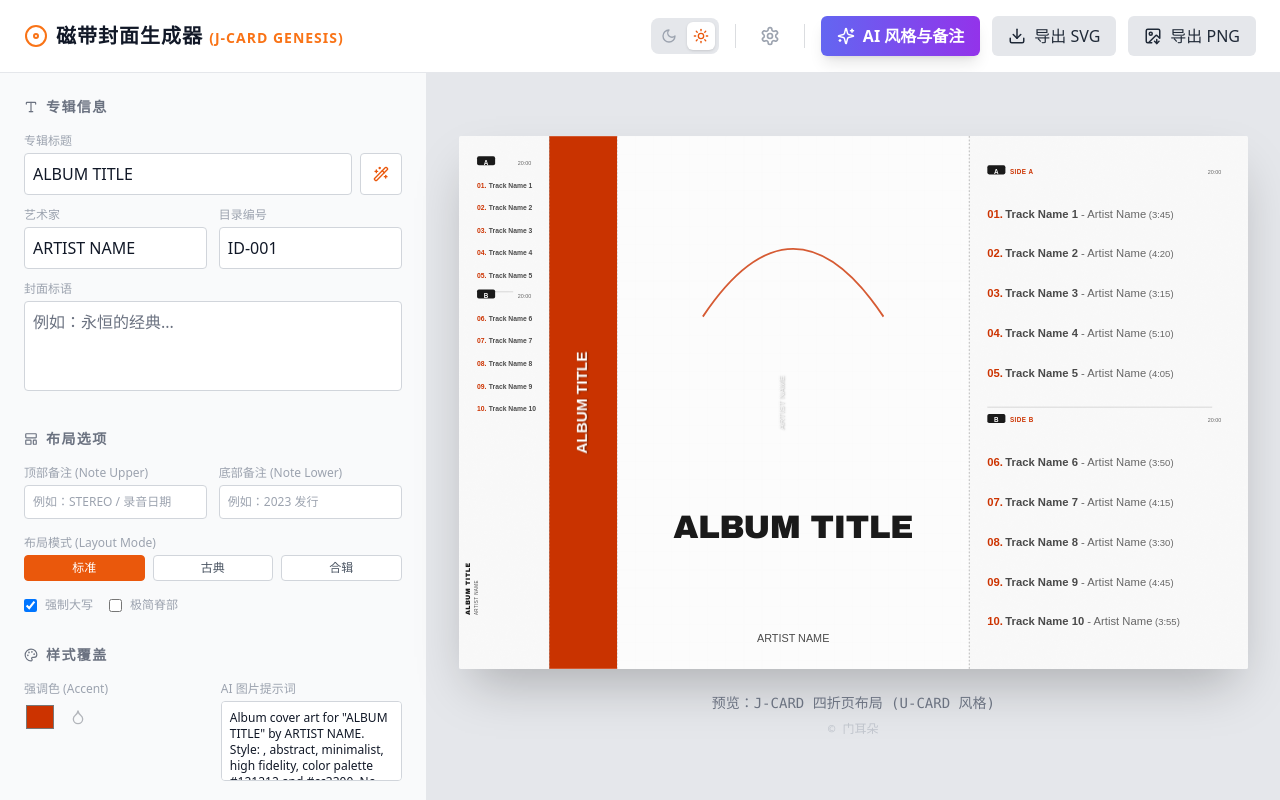
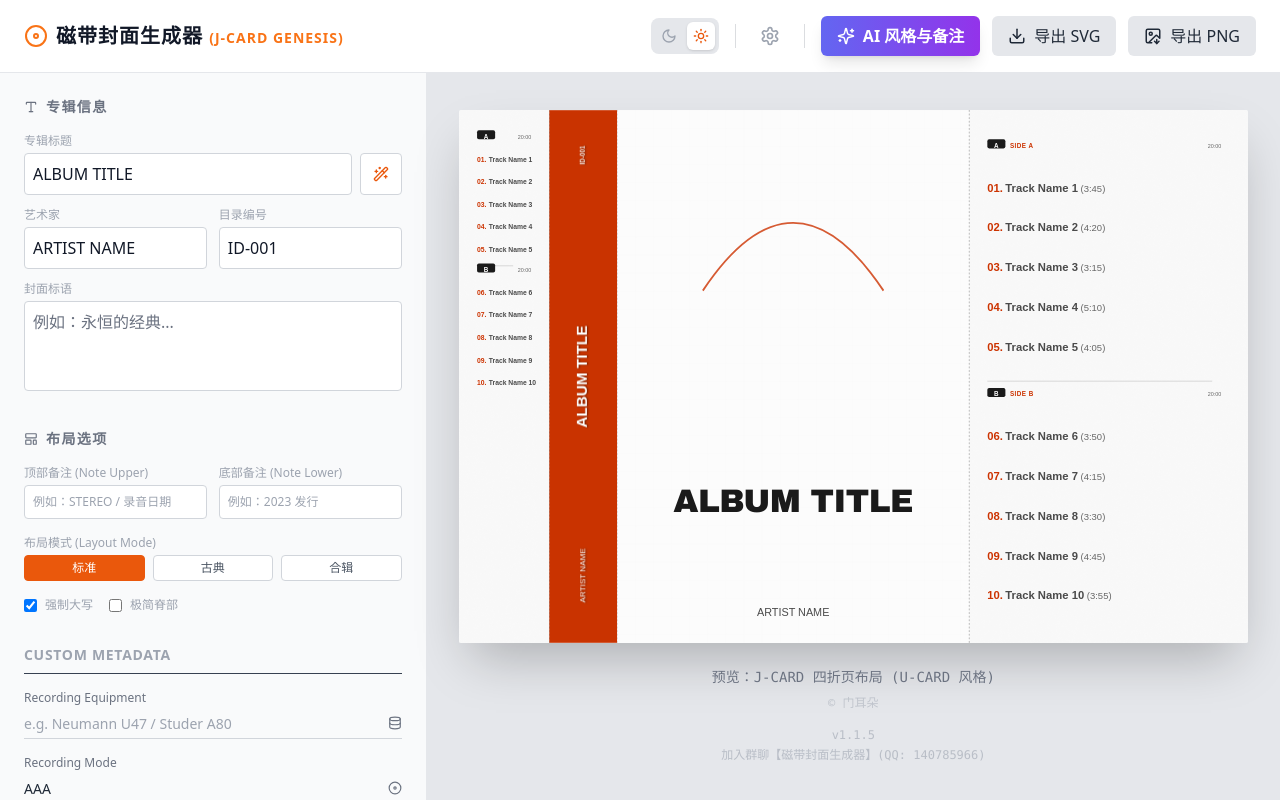
Before and after one commit to epochaudio/J-Card-Generator, a React (Vite) app: page / in a window 1280 px wide. Built offline with nearby package versions, Linux system fonts and the light colour scheme.

Commit message:
feat(layout): remove artificial padding from front cover for seamless finish
docs: update README and HELP with v1.1.5 changes

```diff
--- a/app.jsx
+++ b/app.jsx
@@ -312,7 +312,11 @@ const ContentFront = ({ xOffset, width, data, theme, coverImage, isLight, textCo
       {coverImage ? (
         <>
           <svg x="0" y="0" width={width} height={width} viewBox="0 0 1200 1200" preserveAspectRatio="xMidYMid slice">
-            <image href={coverImage} width="1200" height="1200" />
+            {/* Layer 1: Blurred Background (Bleed Protection) - Fills the gaps */}
+            <image href={coverImage} width="1200" height="1200" preserveAspectRatio="xMidYMid slice" filter="url(#bg-blur)" transform="scale(1.1)" transform-origin="center" />
+            {/* Layer 2: Main Image (No Crop) - Fits entirely within the box */}
+            {/* Modified: Scale set to 1 to remove artificial gaps and maximize fill (was 0.96) */}
+            <image href={coverImage} width="1200" height="1200" preserveAspectRatio="xMidYMid meet" transform="scale(1)" transform-origin="center" />
           </svg>
           <rect x="0" y={width} width={width} height="2" fill={textColor} opacity="0.5" />
         </>
@@ -361,7 +365,7 @@ const ContentFront = ({ xOffset, width, data, theme, coverImage, isLight, textCo
   )
 }
 
-const ContentBack = ({ width, data, theme, isCompact, isLight, textColor, subTextColor, dimTextColor }) => {
+const ContentBack = ({ width, data, theme, isCompact, isLight, textColor, subTextColor, dimTextColor, recordingData }) => {
   // 动态布局引擎配置
   const contentHeight = 1181; // Adjusted for Canon 4x6 height (100mm)
   const marginY = isCompact ? 60 : 80;
@@ -509,7 +513,8 @@ const ContentBack = ({ width, data, theme, isCompact, isLight, textColor, subTex
           // --- 方案 A: 行内紧凑模式 ---
           const joinedText = item.tracks.map((t, tidx) => {
             const roman = ["I", "II", "III", "IV", "V", "VI", "VII", "VIII"][tidx] || (tidx + 1);
-            let cleanTitle = t.displayTitle.replace(/^[IVX]+\.\s*/, '');
+            let cleanTitle = t.displayTitle.replace(/^[IVX0-9]+\.\s*/, '');
+            if (isClassical) return cleanTitle;
             return `${roman}. ${cleanTitle}`;
           }).join(" / ");
 
@@ -568,7 +573,7 @@ const ContentBack = ({ width, data, theme, isCompact, isLight, textColor, subTex
               <tspan fontWeight="bold" dx={isFirstLine ? 5 : 28}>{line}</tspan>
 
               {/* 艺术家/时间：只在第一行(或最后一行? 暂时第一行更整齐) 且 非Compact模式 */}
-              {isFirstLine && !isClassical && !isCompact && <tspan fill={dimTextColor}> - {item.artist}</tspan>}
+              {isFirstLine && (data.layout?.mode === 'COMPILATION') && !isCompact && <tspan fill={dimTextColor}> - {item.artist}</tspan>}
               {isFirstLine && !isCompact && <tspan fontSize={Math.max(trackFontSize - 4, 10)} fill={dimTextColor}> ({item.duration})</tspan>}
             </text>
           )
@@ -593,37 +598,47 @@ const ContentBack = ({ width, data, theme, isCompact, isLight, textColor, subTex
 
   return (
     <g>
-      {/* Note Upper */}
-      {hasNoteUpper && (
-        <g transform={`translate(${width - 25}, 120) rotate(90)`}>
-          <text x="0" y="0" fontFamily="Arial, sans-serif" fontSize={isCompact ? 10 : 14} fill={dimTextColor} textAnchor="start" letterSpacing="2">
-            {formatVerticalText(data.layout.noteUpper)}
+      {/* Note Upper/Lower REMOVED from Side Panels (Moved to Spine) per request */}
+
+      {/* Short Back Title REMOVED per user request */}
+
+      {/* --- Tracklist Container OR Tech Specs (Classical Swap) --- */}
+      {/* Case 1: Classical Mode + Short Back (Compact) -> TECH SPECS (Rotated) */}
+      {(isClassical && isCompact) ? (
+        <g transform={`translate(${width}, 0) rotate(90)`} fontFamily="Courier New, monospace">
+          {/* Tech Specs Layout (Long edge is X axis 0..1181, Short edge is Y axis 0..width) */}
+
+          {/* 1. Label / Header (Top) */}
+          <text x="50" y="40" fontSize="24" fontWeight="bold" fill={textColor} letterSpacing="2" dominantBaseline="hanging">
+            {(recordingData?.labelOverride || data.tapeSubtitle || "LABEL INFO").toUpperCase()}
+          </text>
+          <line x1="50" y1="80" x2={contentHeight - 50} y2="80" stroke={textColor} strokeWidth="2" />
+
+          {/* 2. Equipment (Upper Middle) */}
+          <g transform={`translate(450, 40)`}>
+            <text x="0" y="0" fontSize="14" fill={dimTextColor} letterSpacing="3" uppercase="true">EQUIPMENT</text>
+            {/* Wrap text if needed, though on short back usually short. */}
+            <text x="0" y="30" fontSize="18" fill={subTextColor} fontFamily="Arial, sans-serif" fontWeight="bold">
+              {recordingData?.equipment || "N/A"}
             </text>
           </g>
-      )}
 
-      {/* Note Lower */}
-      {hasNoteLower && (
-        <g transform={`translate(20, ${contentHeight - 100}) rotate(-90)`}>
-          <text x="0" y="0" fontFamily="Arial, sans-serif" fontSize={isCompact ? 10 : 14} fill={dimTextColor} textAnchor="start" letterSpacing="2">
-            {formatVerticalText(data.layout.noteLower)}
+          {/* 3. Recording Mode (Lower Middle) */}
+          <g transform={`translate(800, 40)`}>
+            <text x="0" y="0" fontSize="14" fill={dimTextColor} letterSpacing="3" uppercase="true">RECORDING MODE</text>
+            <text x="0" y="35" fontSize="36" fontWeight="bold" fill={theme.accent} letterSpacing="4">
+              {recordingData?.mode || "AAA"}
             </text>
           </g>
-      )}
 
-      {/* Short Back Title */}
-      {isCompact && (
-        <g transform={`translate(25, ${titleStartYAnchor}) rotate(-90)`}>
-          <text x="0" y="0" fontFamily="Arial Black, sans-serif" fontWeight="bold" fontSize={14} fill={textColor} textAnchor="start" letterSpacing="1">
-            {formatVerticalText(data.title)}
-          </text>
-          <text x="0" y="18" fontFamily="Arial, sans-serif" fontSize={10} fill={subTextColor} textAnchor="start" letterSpacing="1">
-            {formatVerticalText(data.artist)}
-          </text>
+          {/* 4. Released Date (Bottom) */}
+          <g transform={`translate(${contentHeight - 50}, 40)`}>
+            <text x="0" y="0" fontSize="14" fill={dimTextColor} letterSpacing="3" textAnchor="end">RELEASED</text>
+            <text x="0" y="30" fontSize="24" fill={textColor} fontWeight="bold" textAnchor="end">{data.coverBadge || data.layout.noteUpper || "2024"}</text>
           </g>
-      )}
-
-      {/* --- Tracklist Container --- */}
+        </g>
+      ) : (
+        // Case 2: Everything else (Standard Modes OR Classical Main Panel) -> TRACKLIST
         <g transform={`translate(0, 0)`}>
           {/* Side A Header */}
           <g transform={`translate(${verticalPadding}, ${yHeaderA})`}>
@@ -654,11 +669,12 @@ const ContentBack = ({ width, data, theme, isCompact, isLight, textColor, subTex
             {renderGroupList(groupsB, data.sideA.length)}
           </g>
         </g>
+      )}
     </g>
   )
 }
 
-const JCardPreview = ({ data, theme, coverImage, svgRef, appearanceMode }) => {
+const JCardPreview = ({ data, theme, coverImage, svgRef, appearanceMode, recordingData }) => {
   const { title, artist, sideA, sideB, sideADuration, sideBDuration, tapeId, tapeSubtitle, coverBadge } = data;
   const width = 1748; // Adjusted for Canon 4x6 (148mm)
   const height = 1181; // Adjusted for Canon 4x6 (100mm)
@@ -666,7 +682,7 @@ const JCardPreview = ({ data, theme, coverImage, svgRef, appearanceMode }) => {
   const textColor = isLight ? "#1a1a1a" : "#ffffff";
   const subTextColor = isLight ? "#4a4a4a" : "#e0e0e0";
   const dimTextColor = isLight ? "#666666" : "#888888";
-  const maskOpacity = isLight ? 0.3 : 0.85;
+  const maskOpacity = isLight ? 0.3 : 0.75;
   const maskColor = isLight ? "#ffffff" : "#050505";
 
   const isMinimalSpine = !!data.layout?.minimalSpine;
@@ -822,14 +838,27 @@ const JCardPreview = ({ data, theme, coverImage, svgRef, appearanceMode }) => {
 
       {/* Short Back Content (Flap/Inner) */}
       <g clipPath="url(#panel-short-back)">
-        <ContentBack width={wShort} data={data} theme={theme} isCompact={true} isLight={isLight} textColor={textColor} subTextColor={subTextColor} dimTextColor={dimTextColor} />
+        <ContentBack width={wShort} data={data} theme={theme} isCompact={true} isLight={isLight} textColor={textColor} subTextColor={subTextColor} dimTextColor={dimTextColor} recordingData={recordingData} />
       </g>
 
       {/* Spine Content */}
       <g transform={`translate(${xSpine + wSpine / 2}, ${height / 2})`}>
         <text x="0" y="0" fontFamily="Arial, sans-serif" fontWeight="bold" fontSize={getSpineTitleSize(title)} fill={spineTitleColor} textAnchor="middle" dominantBaseline="middle" transform="rotate(-90)" style={{ textShadow: "0 1px 2px rgba(0,0,0,0.5)" }}>{formatText(title)}</text>
-        <text x="0" y={-height / 2 + 100} fontFamily="Arial, sans-serif" fontWeight="bold" fontSize="14" fill={spineIdColor} textAnchor="middle" dominantBaseline="middle" transform="rotate(-90)" style={{ textShadow: "0 1px 2px rgba(0,0,0,0.5)" }}>{tapeId}</text>
-        <text x="0" y={height / 2 - 150} fontFamily="Arial, sans-serif" fontSize="18" fill={isMinimalSpine ? dimTextColor : "rgba(255,255,255,0.7)"} textAnchor="middle" dominantBaseline="middle" transform="rotate(-90)" style={{ textShadow: "0 1px 2px rgba(0,0,0,0.5)" }}>{formatText(artist)}</text>
+        <text x={(height / 2) - 100} y="0" fontFamily="Arial, sans-serif" fontWeight="bold" fontSize="14" fill={spineIdColor} textAnchor="middle" dominantBaseline="middle" transform="rotate(-90)" style={{ textShadow: "0 1px 2px rgba(0,0,0,0.5)" }}>{tapeId}</text>
+        {/* Note Upper (Spine Top) */}
+        {data.layout?.noteUpper && (
+          <text x={(height / 2) - 50} y="0" fontFamily="Arial, sans-serif" fontSize="10" fill={spineIdColor} textAnchor="middle" dominantBaseline="middle" transform="rotate(-90)" letterSpacing="1" opacity="0.8">
+            {formatText(data.layout.noteUpper)}
+          </text>
+        )}
+
+        <text x={-((height / 2) - 150)} y="0" fontFamily="Arial, sans-serif" fontSize="18" fill={spineTitleColor} textAnchor="middle" dominantBaseline="middle" transform="rotate(-90)" style={{ textShadow: "0 1px 2px rgba(0,0,0,0.5)" }}>{formatText(artist)}</text>
+        {/* Note Lower (Spine Bottom) */}
+        {data.layout?.noteLower && (
+          <text x={-((height / 2) - 50)} y="0" fontFamily="Arial, sans-serif" fontSize="10" fill={spineTitleColor} textAnchor="middle" dominantBaseline="middle" transform="rotate(-90)" letterSpacing="1" opacity="0.8">
+            {formatText(data.layout.noteLower)}
+          </text>
+        )}
       </g>
 
       {/* Front Content */}
@@ -839,7 +868,7 @@ const JCardPreview = ({ data, theme, coverImage, svgRef, appearanceMode }) => {
 
       {/* Back Content (Tracklist) */}
       <g clipPath="url(#panel-flap)" transform={`translate(${xBack}, 0)`}>
-        <ContentBack width={wBack} data={data} theme={theme} isLight={isLight} textColor={textColor} subTextColor={subTextColor} dimTextColor={dimTextColor} />
+        <ContentBack width={wBack} data={data} theme={theme} isLight={isLight} textColor={textColor} subTextColor={subTextColor} dimTextColor={dimTextColor} recordingData={recordingData} />
       </g>
     </svg>
   );
@@ -860,7 +889,6 @@ export default function App() {
   // 修改默认主题为 'light'
   const [appearanceMode, setAppearanceMode] = useState('light');
   const [imagePrompt, setImagePrompt] = useState("");
-
   const [searchQuery, setSearchQuery] = useState({ album: '', artist: '' });
   const [searchResults, setSearchResults] = useState([]);
   const [showSearch, setShowSearch] = useState(false);
@@ -909,6 +937,34 @@ export default function App() {
     ]
   });
 
+  // --- NEW: Custom Recording Metadata State with Persistence ---
+  const [recordingData, setRecordingData] = useState({
+    equipment: "",
+    mode: "AAA", // AAA, ADD, DDD, etc.
+    labelOverride: ""
+  });
+
+  // Load recording data from localStorage on mount
+  useEffect(() => {
+    const saved = localStorage.getItem('jcard_recording_data');
+    if (saved) {
+      try {
+        setRecordingData(JSON.parse(saved));
+      } catch (e) {
+        console.error("Failed to parse saved recording data", e);
+      }
+    }
+  }, []);
+
+  // Save recording data to localStorage whenever it changes
+  useEffect(() => {
+    localStorage.setItem('jcard_recording_data', JSON.stringify(recordingData));
+  }, [recordingData]);
+
+  const updateRecordingData = (field, value) => {
+    setRecordingData(prev => ({ ...prev, [field]: value }));
+  };
+
   const [theme, setTheme] = useState({
     background: "#121212",
     accent: "#cc3300",
@@ -916,12 +972,7 @@ export default function App() {
   });
 
   // Set default prompt when data changes
-  useEffect(() => {
-    if (!imagePrompt) {
-      const newPrompt = `Album cover art for "${data.title}" by ${data.artist}. Style: ${theme.mood_description}, abstract, minimalist, high fidelity, color palette ${theme.background} and ${theme.accent}. No text, just pure art.`;
-      setImagePrompt(newPrompt);
-    }
-  }, [data.title, data.artist, theme]);
+  // Removed automatic prompt generation useEffect per user request
 
   const getApiKeyOrWarn = () => {
     return apiKey || "";
@@ -1096,10 +1147,16 @@ export default function App() {
   };
 
   const handleGenerateCover = async () => {
+    // Validation: Prompt must not be empty
+    if (!imagePrompt.trim()) {
+      alert("请先在下方【AI 图片提示词】框中输入描述，再点击生成。");
+      return;
+    }
+
     const key = getApiKeyOrWarn();
     setLoadingImage(true); setError('');
     try {
-      const finalPrompt = imagePrompt.trim() || `Album cover art for "${data.title}" by ${data.artist}. Style: ${theme.mood_description}, abstract, minimalist, high fidelity, color palette ${theme.background} and ${theme.accent}. No text, just pure art.`;
+      const finalPrompt = imagePrompt.trim();
       const imgDataUrl = await DashScopeService.generateImage(finalPrompt, key);
       setCoverImage(imgDataUrl);
     } catch (err) { setError(err.message); } finally { setLoadingImage(false); }
@@ -1333,6 +1390,58 @@ export default function App() {
             </div>
           </section>
 
+          <div className="space-y-4">
+            <h3 className="text-sm font-bold text-gray-400 uppercase tracking-wider border-b border-gray-700 pb-2">Custom Metadata</h3>
+
+            {/* Equipment Input */}
+            <div>
+              <label className="block text-xs text-gray-500 mb-1">Recording Equipment</label>
+              <div className="relative">
+                <input
+                  type="text"
+                  value={recordingData.equipment || ""}
+                  onChange={(e) => updateRecordingData('equipment', e.target.value)}
+                  className={`w-full bg-transparent border-b ${appearanceMode === 'light' ? 'border-gray-300 text-gray-800' : 'border-gray-700 text-gray-200'} py-1 text-sm focus:border-red-500 outline-none transition-colors`}
+                  placeholder="e.g. Neumann U47 / Studer A80"
+                />
+                <Database size={14} className="absolute right-0 top-1.5 text-gray-500" />
+              </div>
+            </div>
+
+            {/* Mode Input */}
+            <div>
+              <label className="block text-xs text-gray-500 mb-1">Recording Mode</label>
+              <div className="relative">
+                <input
+                  type="text"
+                  value={recordingData.mode || ""}
+                  onChange={(e) => updateRecordingData('mode', e.target.value)}
+                  className={`w-full bg-transparent border-b ${appearanceMode === 'light' ? 'border-gray-300 text-gray-800' : 'border-gray-700 text-gray-200'} py-1 text-sm focus:border-red-500 outline-none transition-colors`}
+                  placeholder="e.g. AAA / Live"
+                />
+                <Disc size={14} className="absolute right-0 top-1.5 text-gray-500" />
+              </div>
+            </div>
+
+            {/* Label Override */}
+            <div>
+              <label className="block text-xs text-gray-500 mb-1">Label Override</label>
+              <div className="relative">
+                <input
+                  type="text"
+                  value={recordingData.labelOverride || ""}
+                  onChange={(e) => updateRecordingData('labelOverride', e.target.value)}
+                  className={`w-full bg-transparent border-b ${appearanceMode === 'light' ? 'border-gray-300 text-gray-800' : 'border-gray-700 text-gray-200'} py-1 text-sm focus:border-red-500 outline-none transition-colors`}
+                  placeholder="Overrides standard label info"
+                />
+                <Type size={14} className="absolute right-0 top-1.5 text-gray-500" />
+              </div>
+            </div>
+          </div>
+
+          {/* Advanced Settings */}
+          <div className="space-y-4">
+
             {/* Style Section */}
             <section className="space-y-4">
               <h2 className="text-sm uppercase tracking-widest text-gray-500 font-bold flex items-center gap-2"><Palette size={14} /> 样式覆盖</h2>
@@ -1388,13 +1497,28 @@ export default function App() {
             </section>
           </div>
 
+        </div>
+
         {/* Right Panel */}
         <div className={`flex-1 flex flex-col items-center justify-center relative p-8 ${appearanceMode === 'light' ? 'bg-gray-200' : 'bg-black'}`}>
           <div className={`w-full transition-all duration-500 max-w-5xl`}>
-            <JCardPreview data={data} theme={theme} coverImage={coverImage} svgRef={svgRef} appearanceMode={appearanceMode} />
+            <JCardPreview
+              data={data}
+              theme={theme}
+              coverImage={coverImage}
+              svgRef={svgRef}
+              appearanceMode={appearanceMode}
+              recordingData={recordingData}
+            />
           </div>
           <p className={`mt-6 text-sm font-mono ${appearanceMode === 'light' ? 'text-gray-500' : 'text-gray-600'}`}>预览：J-CARD 四折页布局 (U-CARD 风格)</p>
           <p className={`mt-2 text-xs font-mono opacity-50 ${appearanceMode === 'light' ? 'text-gray-400' : 'text-gray-700'}`}>© 门耳朵</p>
+          <div className={`mt-4 text-xs font-mono flex flex-col items-center gap-1 opacity-60 ${appearanceMode === 'light' ? 'text-gray-400' : 'text-gray-600'}`}>
+            <span>v1.1.5</span>
+
+            加入群聊【磁带封面生成器】(QQ: 140785966)
+
+          </div>
         </div>
       </main>
     </div>
```
Also changed, not shown: 2 other files (tests, documents, lock files or other folders). Lines whose indentation alone changed are shown as unchanged.
